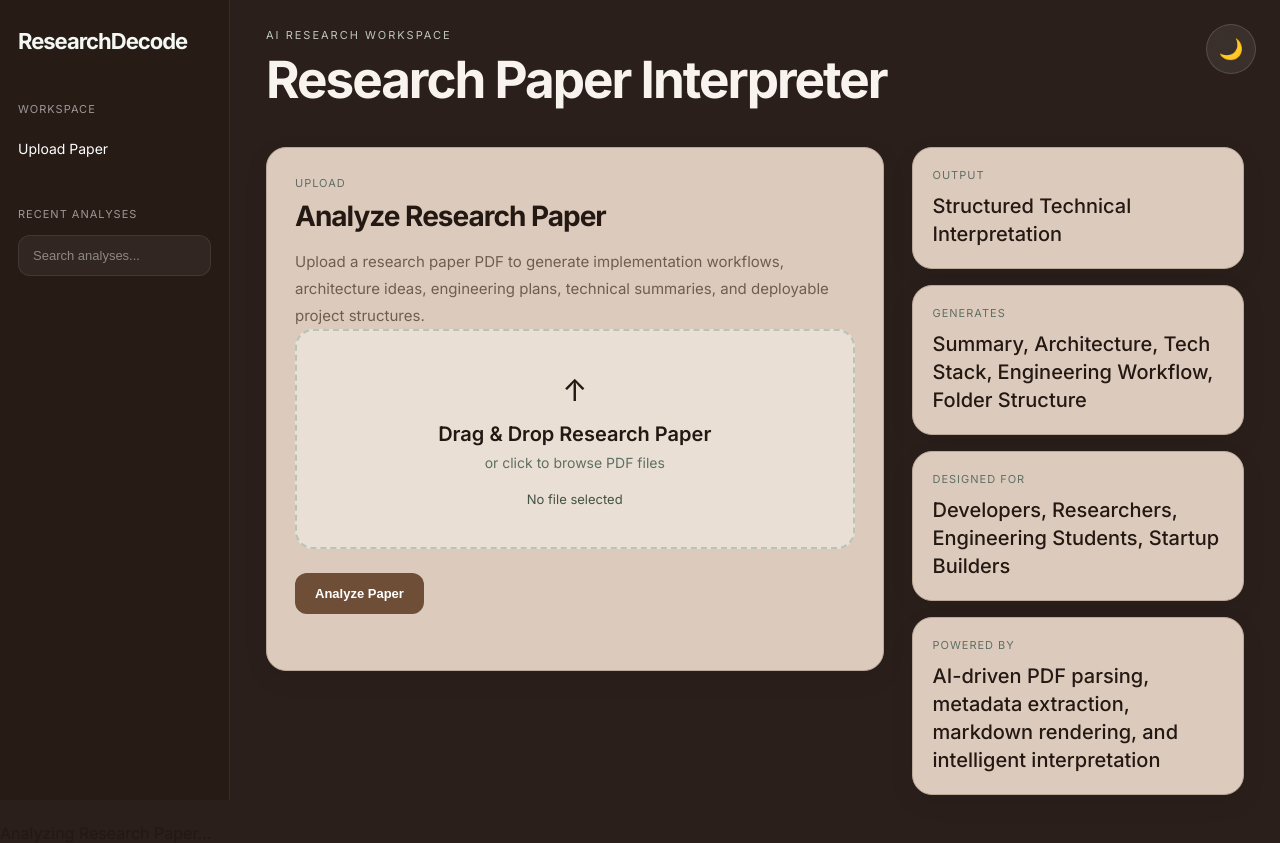
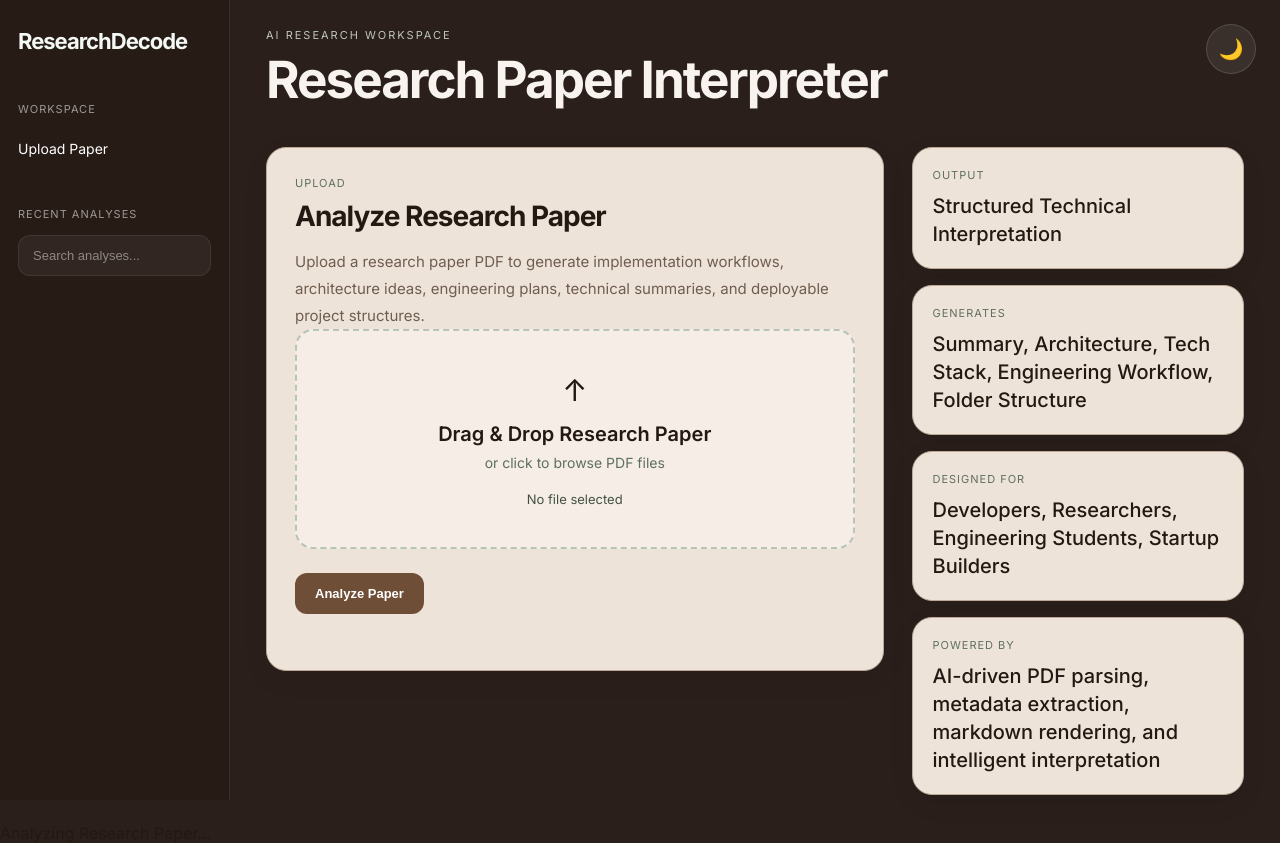
Before and after one commit to nidzfarh/ResearchDecode, a Flask app: page / in a window 1280 px wide. Run offline with Flask 3, Linux system fonts and the light colour scheme; some libraries are stand-ins or nearby versions.

Commit message:
fixed ui

```diff
--- a/static/style.css
+++ b/static/style.css
@@ -1,7 +1,7 @@
 :root{
     --bg: #2a1f1b;
-    --surface: #dccbbd;
-    --surface-2: #cfbbab;
+    --surface: #eee3d8;;
+    --surface-2: #eee3d8;
     --border: #bba897;
     --text: #241813;
     --muted: #6f5d50;
@@ -213,7 +213,7 @@ html:not(.light-mode) .result-header h1{
     width: 100%;
     min-height: 220px;
     border: 2px dashed #b7c5b7;
-    background: #eadfd4;
+    background: #f5ede6;;
     border-radius: 18px;
     display: flex;
     flex-direction: column;
@@ -352,8 +352,8 @@ button:hover{
 
 .result-block{
     padding: clamp(22px, 2vw, 36px);
-    background: var(--surface);
-    border: 1px solid var(--border);
+    background: #f5ede6;
+    border: 1px solid #d7c4b5;
     border-radius: 20px;
 }
 
@@ -469,7 +469,7 @@ button:hover{
 html.light-mode{
     --bg: #f6eee7;
     --surface: #fffaf5;
-    --surface-2: #f2e5d9;
+    --surface-2: #eee3d8;
     --border: #dcccbc;
     --text: #2b1d16;
     --muted: #7a685b;
```
